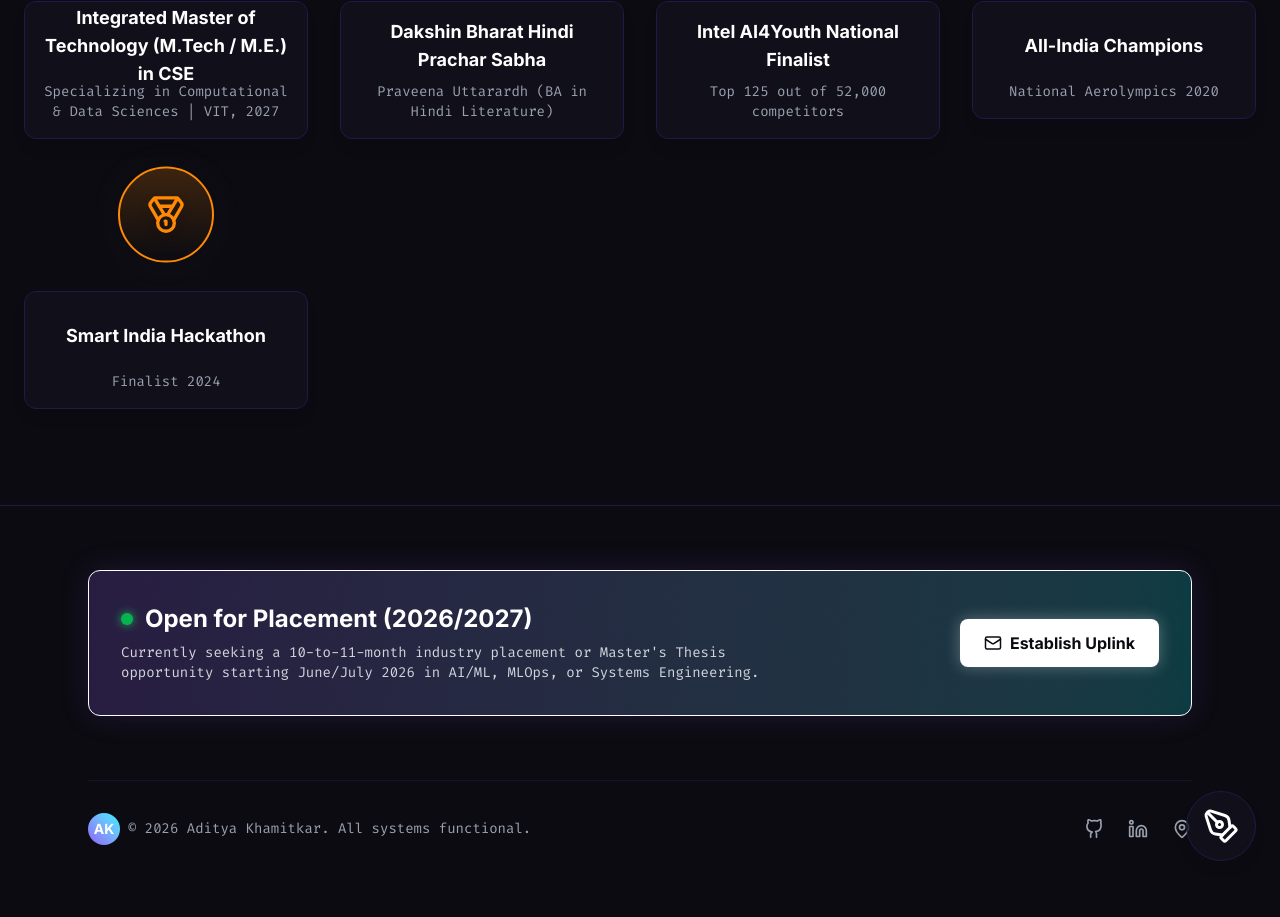
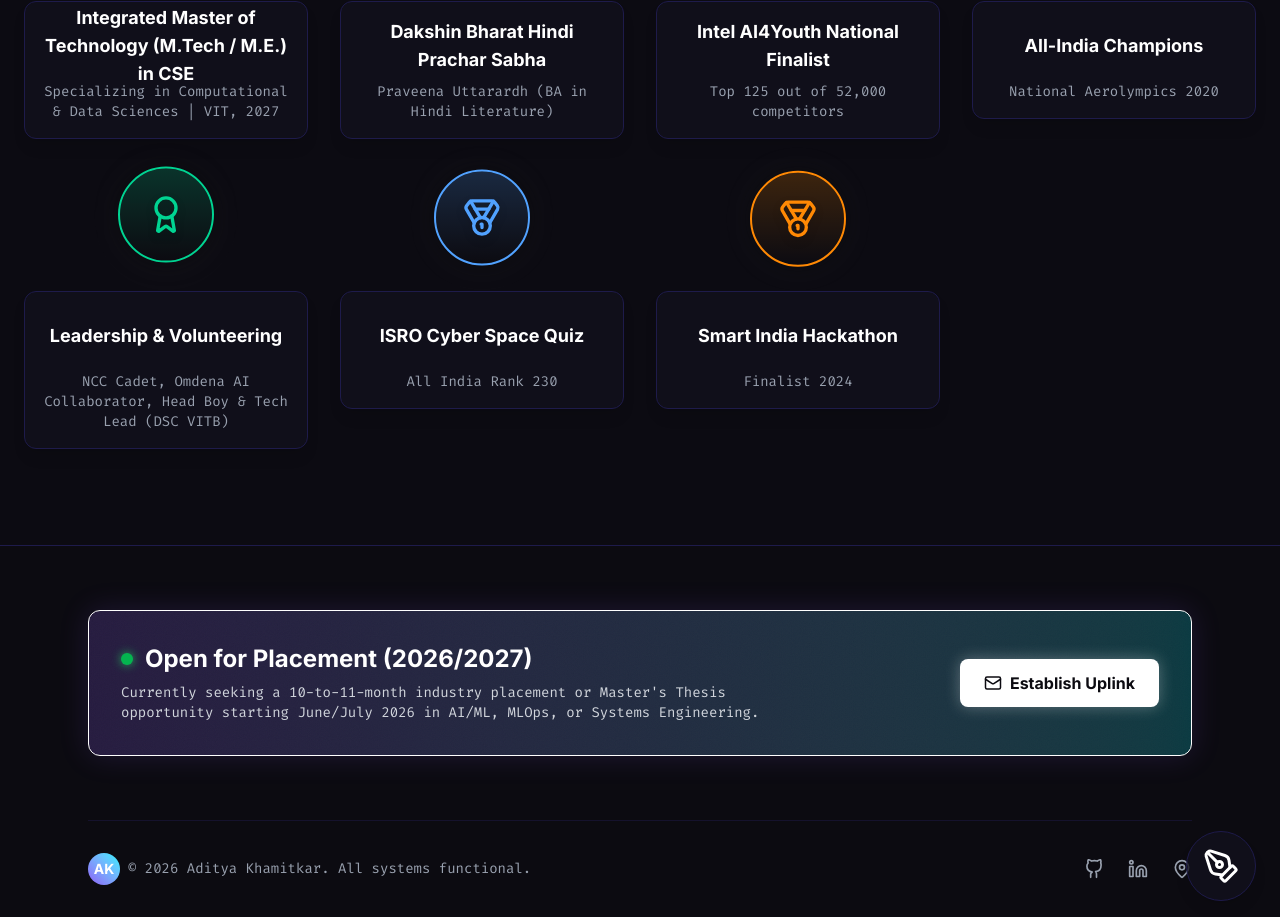
Before and after one commit to TechieSamosa/Nexus, a Next.js app: page / in a window 1280 px wide. Shown: the part 3219-4136 px from the top of the page. Before the commit the page ends 4096 px from the top, so only its background shows below. Built offline with nearby package versions, Linux system fonts and the light colour scheme.

Commit message:
V3.5 Update: Added LinkedIn details to Trophies and fixed Terminal bug

```diff
--- a/src/components/Footer.tsx
+++ b/src/components/Footer.tsx
@@ -63,6 +63,7 @@
     } else {
       newOutput.push(`Command not found: ${cmd}. Type 'help' for available commands.`);
     }
+    setOutput(newOutput);
     setInput("");
   };
 
--- a/src/components/Trophies.tsx
+++ b/src/components/Trophies.tsx
@@ -31,6 +31,20 @@
     icon: <Trophy size={40} className="text-yellow-400" />,
     color: "from-yellow-400/20 to-transparent",
     border: "border-yellow-400",
+  },
+  {
+    title: "Leadership & Volunteering",
+    subtitle: "NCC Cadet, Omdena AI Collaborator, Head Boy & Tech Lead (DSC VITB)",
+    icon: <Award size={40} className="text-emerald-400" />,
+    color: "from-emerald-400/20 to-transparent",
+    border: "border-emerald-400",
+  },
+  {
+    title: "ISRO Cyber Space Quiz",
+    subtitle: "All India Rank 230",
+    icon: <Medal size={40} className="text-blue-400" />,
+    color: "from-blue-400/20 to-transparent",
+    border: "border-blue-400",
   },
   {
     title: "Smart India Hackathon",
```
